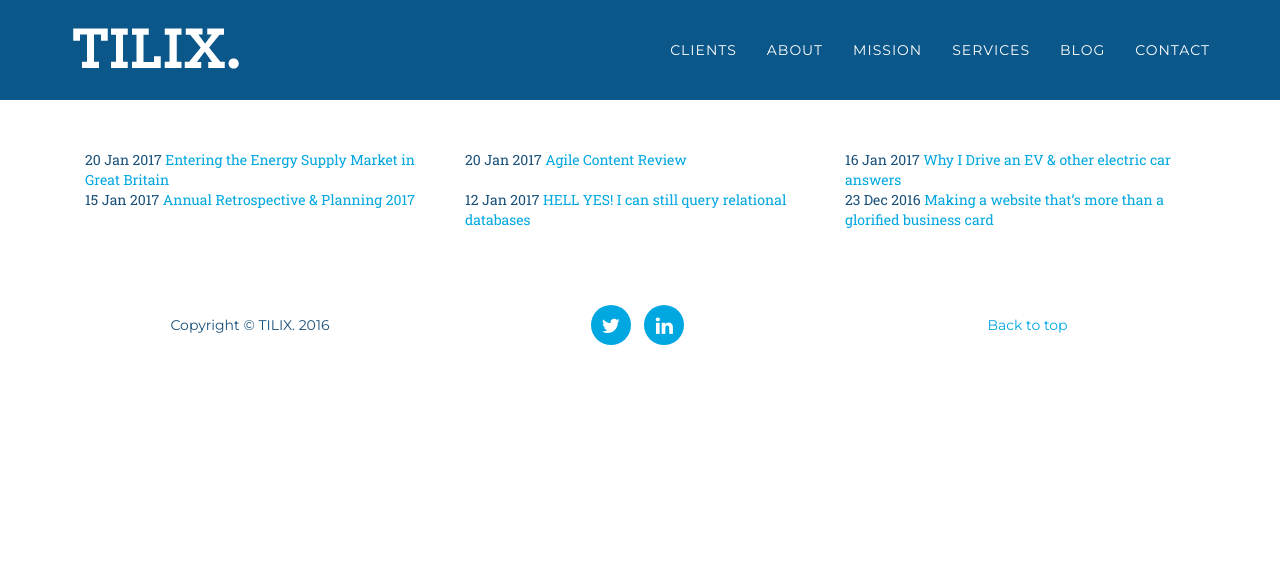
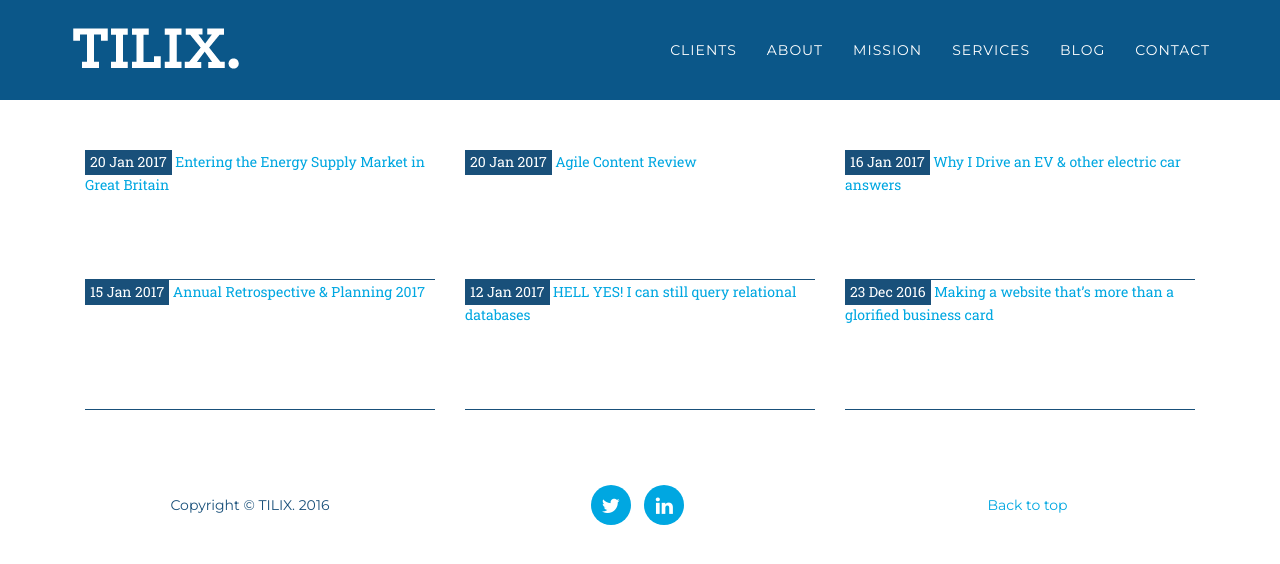
Before and after one commit to milomedia/tilix, a Jekyll site: the page built from blog-grant.html, in a window 1280 px wide. Shown: the top 564 px of the page. Built offline with Jekyll 4.4.1, drawn with Linux system fonts in a browser that asks for light colours; nearby versions of some CDN libraries; a script that is not in the unit is left out.

Commit message:
Update tilix.css

```diff
--- a/css/tilix.css
+++ b/css/tilix.css
@@ -786,6 +786,25 @@ section#contact  h3.section-subheading.text-muted {
 	vertical-align: bottom;
 }
 
+.post-teaser {
+	border-bottom: 1px solid #19507a;
+	min-height: 130px;
+}
+
+.post-teaser span {
+	border-bottom: 1px solid #19507a;
+	display: inline-block;
+    	padding: 2px 5px;
+    	background: #19507a;
+    	color: white;
+}
+
+.post-teaser span a {
+	font-size: 1.3em;
+	padding: 10px;
+	display: block;
+}
+
 
 @media (max-width: 1000px) {
   .navbar-default .nav li a {
```
